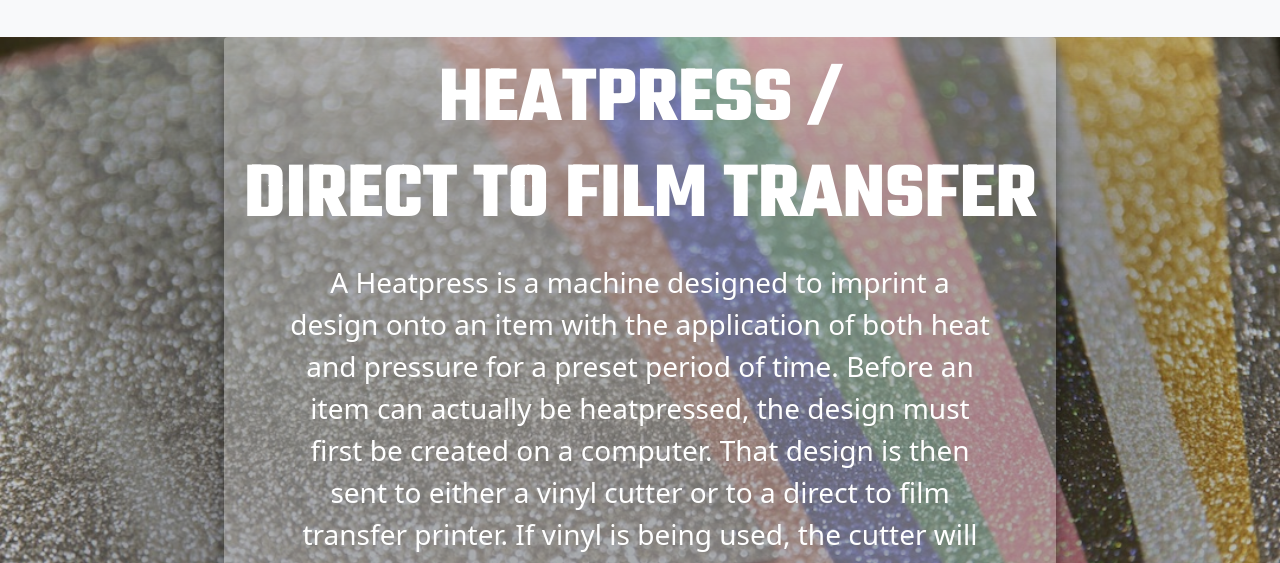
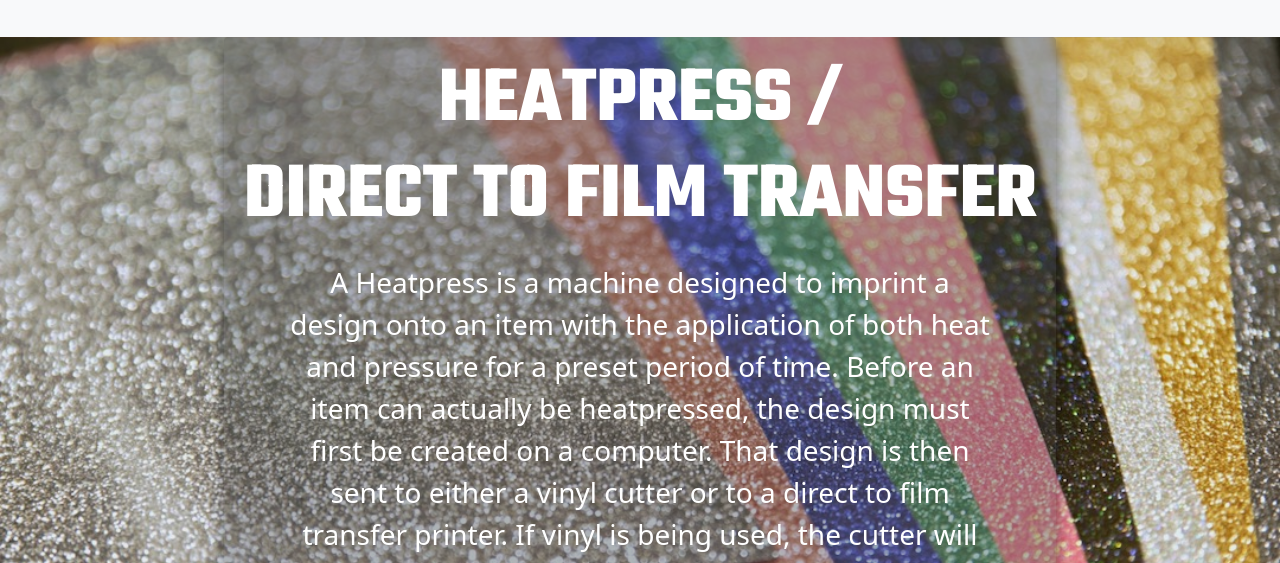
Before and after one commit to EddieCeausu/Grayssportsware, a plain HTML site: page Heatpress.html in a window 1280 px wide. Shown: the part 237-800 px from the top of the page. Drawn offline with nearby package versions, Linux system fonts and the light colour scheme; a script that the page names is missing.

Commit message:
Updated textpage wrapper to fit clients needs

```diff
--- a/src/css/style.css
+++ b/src/css/style.css
@@ -176,8 +176,8 @@ ul.nav a:hover {
     position: absolute;
     top: 0;
     left: 0;
-    background-color: rgba(50, 50, 50, 0.501);
-    filter: blur(100px);
+    background-color: rgba(50, 50, 50, 0.078);
+    /* filter: blur(100px); */
     z-index: 1;
  }
 
@@ -199,7 +199,7 @@ ul.nav a:hover {
 }
 
 #hero-banner-background {
-    background-color: rgba(225, 225, 225, 0.3);
+    background-color: rgba(64, 62, 62, 0.322);
     box-shadow: 0 5px 15px rgba(0, 0, 0, 0.5);
     padding: 1rem;
 }
```
